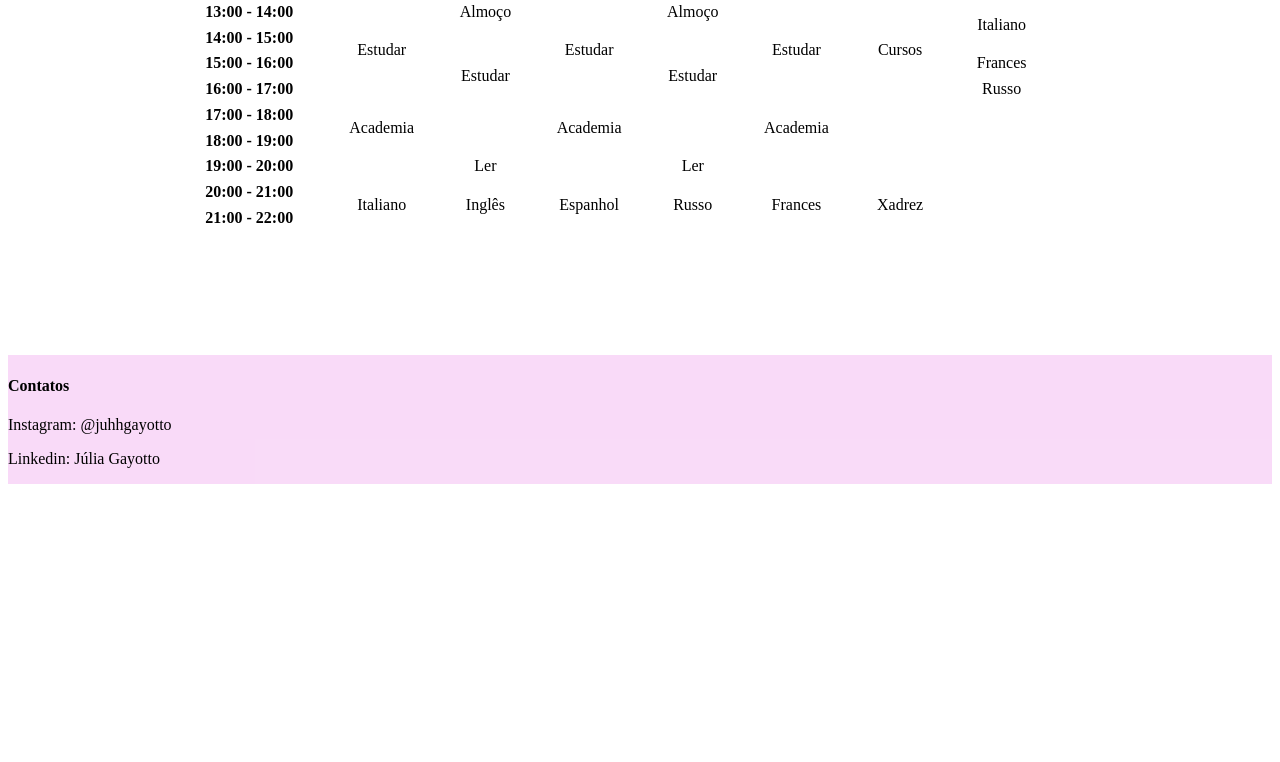
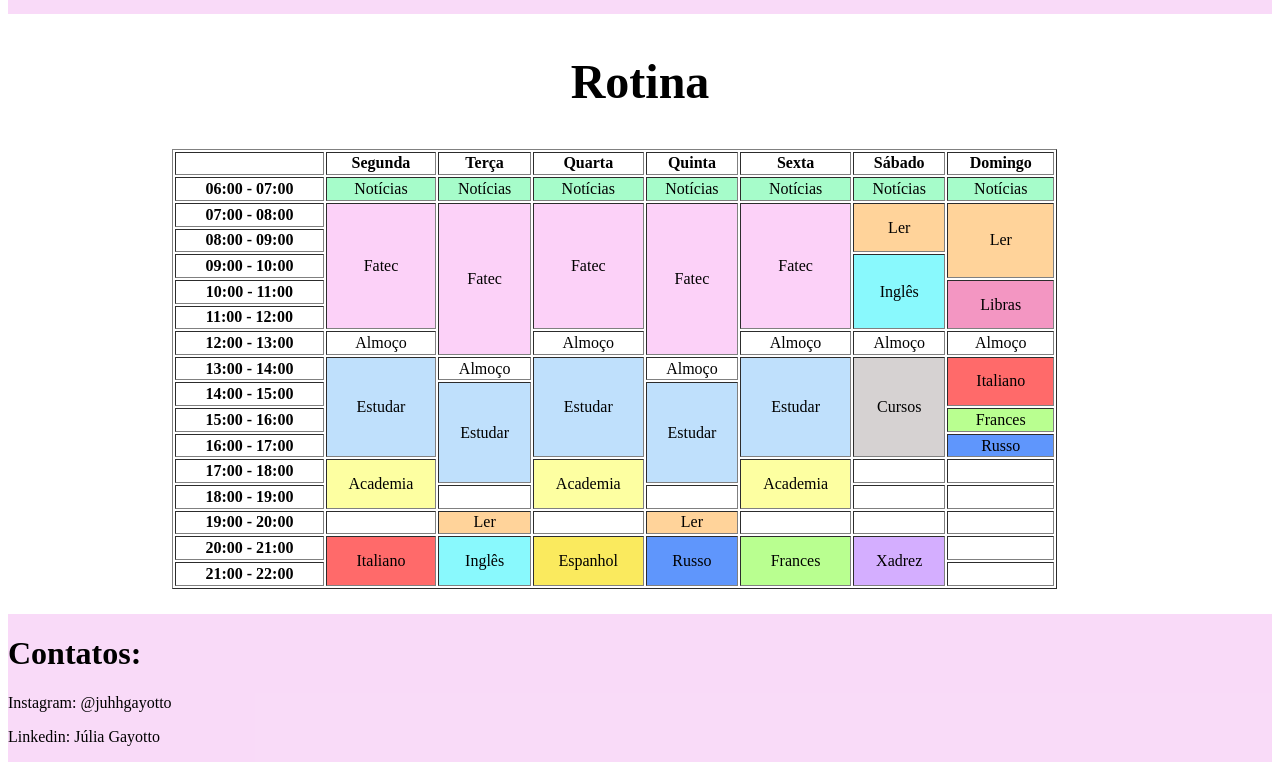
Before and after one commit to JuliaGayotto/Portfolio-DesignDigital, a Flask app: page /rotina.html in a window 1280 px wide. Shown: the part 324-1086 px from the top of the page. Before the commit the page ends 808 px from the top, so only its background shows below. Run offline with Flask 2, Linux system fonts and the light colour scheme.

Commit message:
insercao de borda e cores na tabela

```diff
--- a/Src/templates/rotina.html
+++ b/Src/templates/rotina.html
@@ -5,31 +5,32 @@
     <link rel="stylesheet" href="static\css\estilos.css">
     </head>
     <body>
-        <nav>
-            <div class="logo"> Aqui ficará um logo</div>
-            <div class="menuzin"><a href="index.html"> MENU </a> | <a href="minhas_informacoes.html"> MINHAS INFORMAÇÕES</a> | <a href="rotina.html"> ROTINA </a> | <a href="profissional.html"> PROFISSIONAL </a> | <a href="hobbies.html"> HOBBIES</a> </div>
-        </nav>
+        <header>
+            <img class="logo" src="static/imagens/logo.png" alt="">
+            <div class="menuzin"><a class="botao" href="minhas_informacoes.html"> MINHAS INFORMAÇÕES</a> | <a  class="botao" href="rotina.html"> ROTINA </a> | <a class="botao" href="meus_projetos.html"> MEUS PROJETOS</a> | <a  class="botao" href="hobbies.html"> HOBBIES</a> </div>
+        </header>
 
         <section>
-            <p id="titulo" > Rotina</p>
-            <table>
+            <div class="titulo"> <h1> Rotina</h1> </div>
+            <div class="tabela">
+                <table border="1px">
                 <tr>
                 <td></td><th> Segunda</th><th> Terça</th><th>Quarta</th><th>Quinta</th><th>Sexta</th><th>Sábado</th><th>Domingo</th>
                 </tr>
                 <tr>
-                <th>06:00 - 07:00</th><td>Notícias</td><td>Notícias</td><td>Notícias</td><td>Notícias</td><td>Notícias</td><td>Notícias</td><td>Notícias</td>
+                    <th>06:00 - 07:00</th><td class="noticias">Notícias</td><td class="noticias">Notícias</td><td class="noticias">Notícias</td><td class="noticias">Notícias</td><td class="noticias">Notícias</td><td class="noticias">Notícias</td><td class="noticias">Notícias</td>
                 </tr>
                 <tr>
-                <th>07:00 - 08:00</th><td rowspan=5>Fatec</td><td rowspan=6>Fatec</td><td rowspan=5>Fatec</td><td rowspan=6>Fatec</td><td rowspan=5>Fatec</td><td rowspan=2>Ler</td><td rowspan=3>Ler</td>
+                    <th>07:00 - 08:00</th><td  class="fatec" rowspan=5>Fatec</td><td  class="fatec" rowspan=6>Fatec</td><td  class="fatec" rowspan=5>Fatec</td><td class="fatec" rowspan=6>Fatec</td><td class="fatec" rowspan=5>Fatec</td><td class="ler" rowspan=2>Ler</td><td class="ler" rowspan=3>Ler</td>
                 </tr>
                 <tr>
                     <th>08:00 - 09:00</th>
                 </tr>
                 <tr>
-                <th>09:00 - 10:00</th><td rowspan=3> Inglês</td>
+                    <th>09:00 - 10:00</th><td class="ingles" rowspan=3> Inglês</td>
                 </tr>
                 <tr>
-                <th>10:00 - 11:00</th><td rowspan=2> Libras</td>
+                    <th>10:00 - 11:00</th><td class="libras" rowspan=2> Libras</td>
                 </tr>
                 <tr>
                     <th>11:00 - 12:00</th>
@@ -38,45 +39,43 @@
                     <th>12:00 - 13:00</th><td>Almoço</td><td>Almoço</td><td>Almoço</td><td>Almoço</td><td>Almoço</td>
                 </tr>
                 <tr>
-                <th>13:00 - 14:00</th><td rowspan=4>Estudar</td><td>Almoço</td><td rowspan=4>Estudar</td><td>Almoço</td><td rowspan=4>Estudar</td><td rowspan=4>Cursos</td><td rowspan=2>Italiano</td>
+                    <th>13:00 - 14:00</th><td class="estudar" rowspan=4>Estudar</td><td>Almoço</td><td  class="estudar" rowspan=4>Estudar</td><td >Almoço</td><td class="estudar" rowspan=4>Estudar</td><td class="cursos" rowspan=4>Cursos</td><td class="italiano" rowspan=2>Italiano</td>
                 </tr>
                 <tr>
-                <th>14:00 - 15:00</th><td rowspan=4>Estudar</td><td rowspan=4>Estudar</td>
+                    <th>14:00 - 15:00</th><td class="estudar" rowspan=4>Estudar</td><td class="estudar" rowspan=4>Estudar</td>
                 </tr>
                 <tr>
-                <th>15:00 - 16:00</th><td>Frances</td>
+                    <th>15:00 - 16:00</th><td class="frances">Frances</td>
                 </tr>
                 <tr>
-                <th>16:00 - 17:00</th><td>Russo</td>
+                    <th>16:00 - 17:00</th><td class="russo">Russo</td>
                 </tr>
                 <tr>
-                <th>17:00 - 18:00</th><td rowspan=2>Academia</td><td rowspan=2>Academia</td><td rowspan=2>Academia</td>
+                    <th>17:00 - 18:00</th><td class="academia" rowspan=2>Academia</td><td class="academia" rowspan=2>Academia</td><td class="academia" rowspan=2>Academia</td><td></td><td></td>
                 </tr>
                 <tr>
-                <th>18:00 - 19:00</th>
+                    <th>18:00 - 19:00</th><td></td><td></td><td></td><td></td>
                 </tr>
                 <tr>
-                <th>19:00 - 20:00</th><td></td><td>Ler</td><td></td><td>Ler</td>
+                    <th>19:00 - 20:00</th><td></td><td class="ler">Ler</td><td></td><td class="ler">Ler</td><td></td><td></td><td></td>
                 </tr>
                 <tr>
-                <th>20:00 - 21:00</th><td rowspan=2>Italiano</td><td rowspan=2>Inglês</td><td rowspan=2>Espanhol</td><td rowspan=2>Russo</td><td rowspan=2>Frances</td><td rowspan=2>Xadrez</td>
+                    <th>20:00 - 21:00</th><td class="italiano" rowspan=2>Italiano</td><td class="ingles" rowspan=2>Inglês</td><td class="espanhol" rowspan=2>Espanhol</td><td class="russo" rowspan=2>Russo</td><td class="frances" rowspan=2>Frances</td><td class="xadrez" rowspan=2>Xadrez</td><td></td>
                 </tr>
                 <tr>
-                <th>21:00 - 22:00</th>
+                    <th>21:00 - 22:00</th><td></td>
                 </tr>
-
                 </table>
+            </div>
 
 
 
         </section>
 
         <footer>
-            <h4 class="texto-bottom" > Contatos</h4>
-            <p class="texto-bottom" > Instagram: @juhhgayotto</p>
-            <p class="texto-bottom" > Linkedin: Júlia Gayotto</p>
+            <h1>Contatos:</h1>
+            <p> Instagram: @juhhgayotto</p>
+            <p> Linkedin: Júlia Gayotto</p>
         </footer>
-
-
     </body>
 </html>
```
Lines whose indentation alone changed are shown as unchanged.
